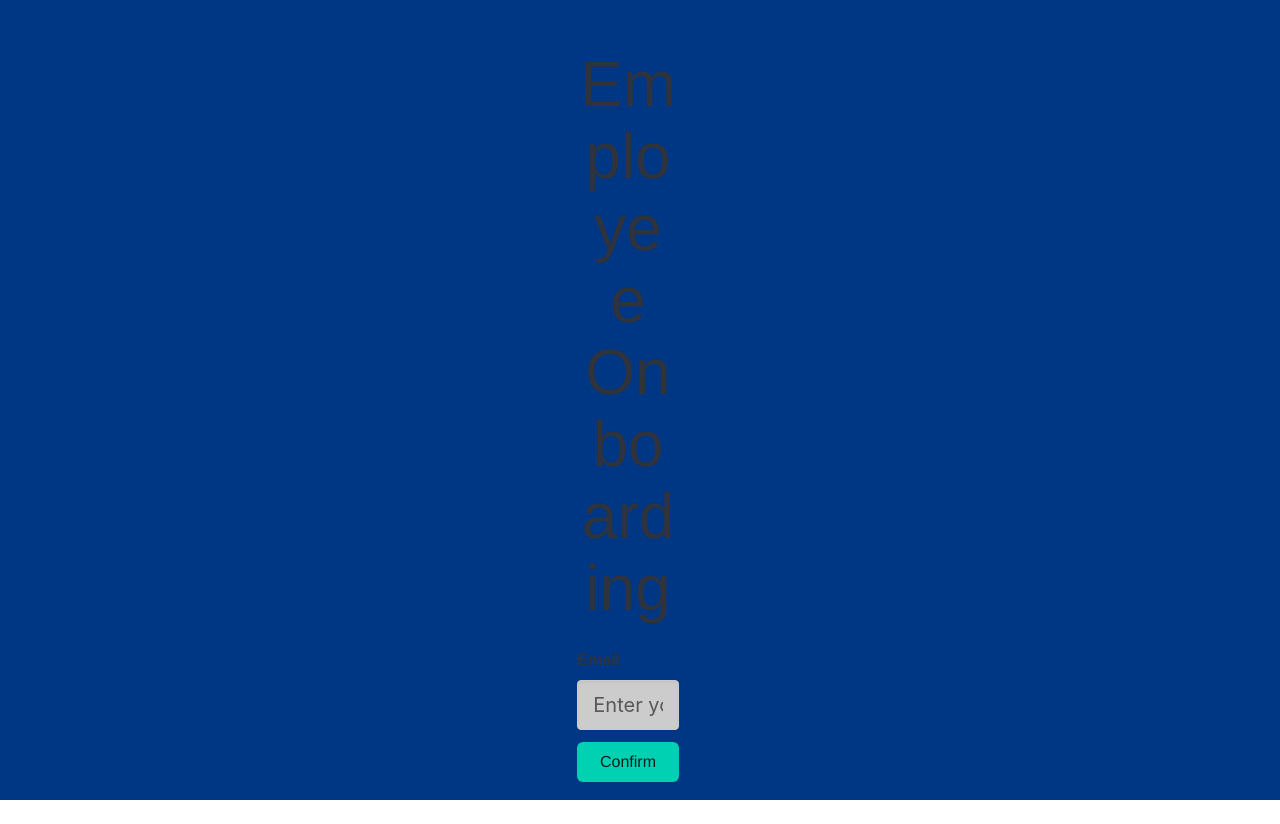
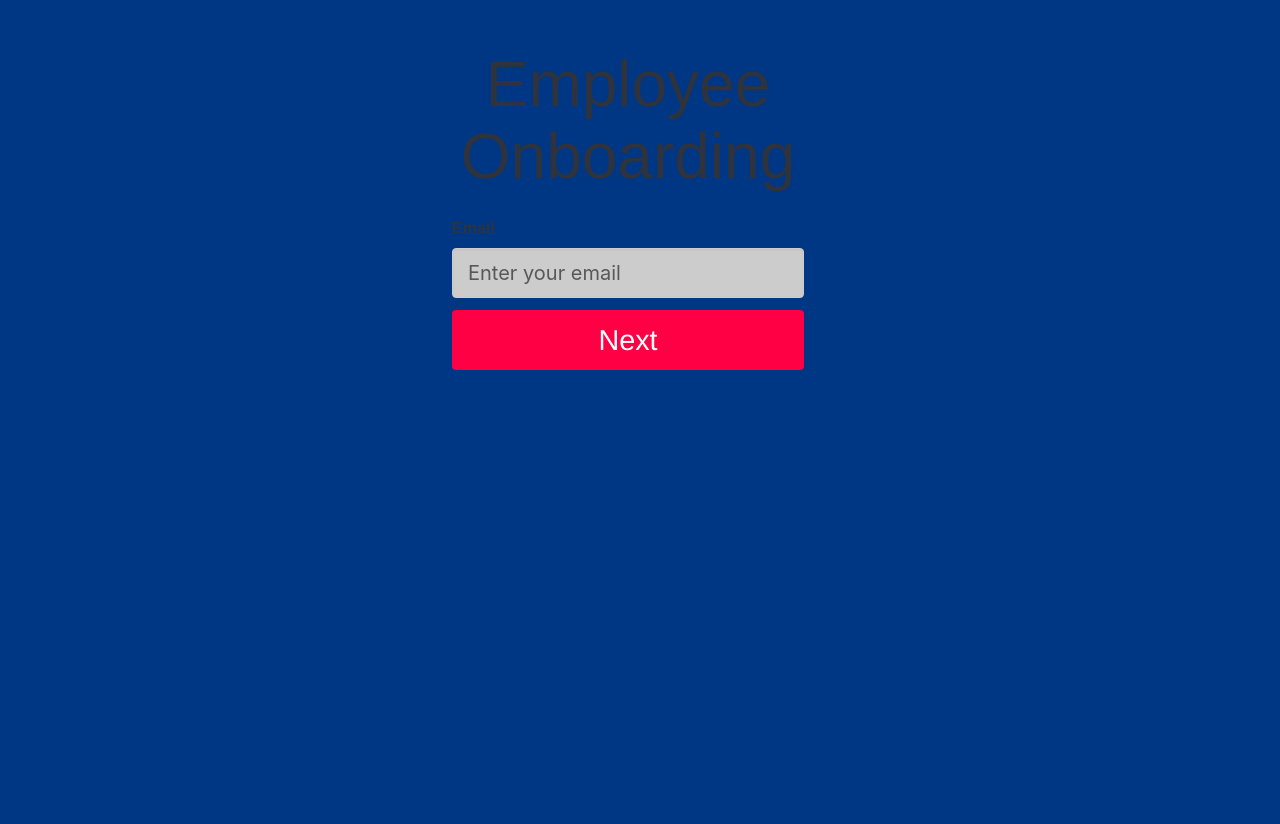
Before and after one commit to Yakultie/Reculturvate, a Python web app: template frontend/templates/employee-onboarding.html in a window 1280 px wide. After the commit the page ends 370 px from the top, so only its background shows below. Run offline with Jinja, Linux system fonts and the light colour scheme; the template is opened without the code that fills it, so the values that code supplies are empty.

Commit message:
Update employee-onboarding.html

```diff
--- a/frontend/templates/employee-onboarding.html
+++ b/frontend/templates/employee-onboarding.html
@@ -11,7 +11,7 @@
     <section class="section">
         <div class="container">
             <div class="columns is-centered">
-                <div class="column is-4">
+                <div class="column is-full">
                     <h1 class="title has-text-centered">Employee Onboarding</h1>
                     <form action="#" method="POST">
                         <div class="field">
@@ -22,7 +22,7 @@
                         </div>
                         <div class="field">
                             <div class="control">
-                                <button class="button is-primary is-fullwidth">Confirm</button>
+                                <button class="btn-1">Next</button>
                             </div>
                         </div>
                     </form>
```
